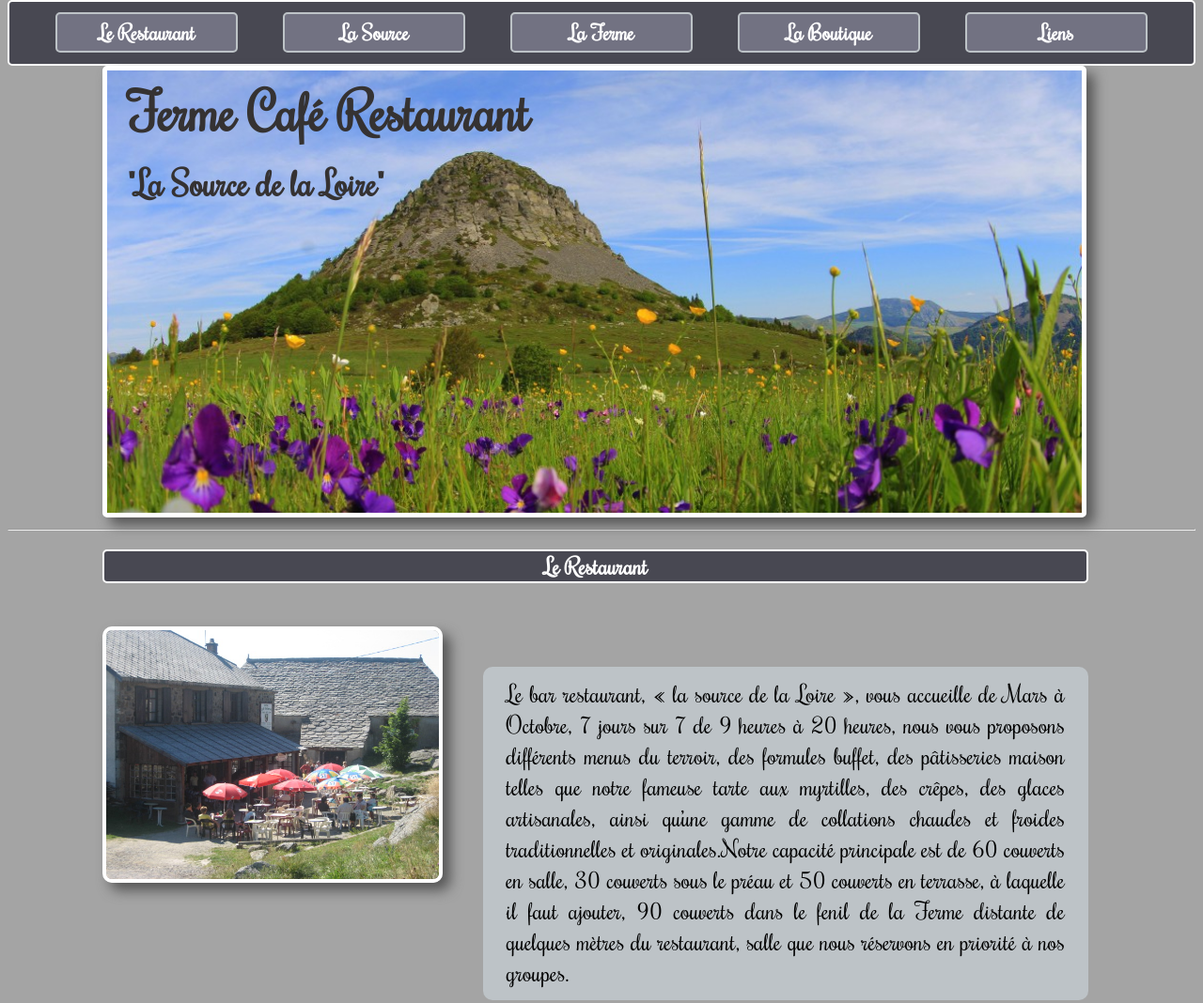
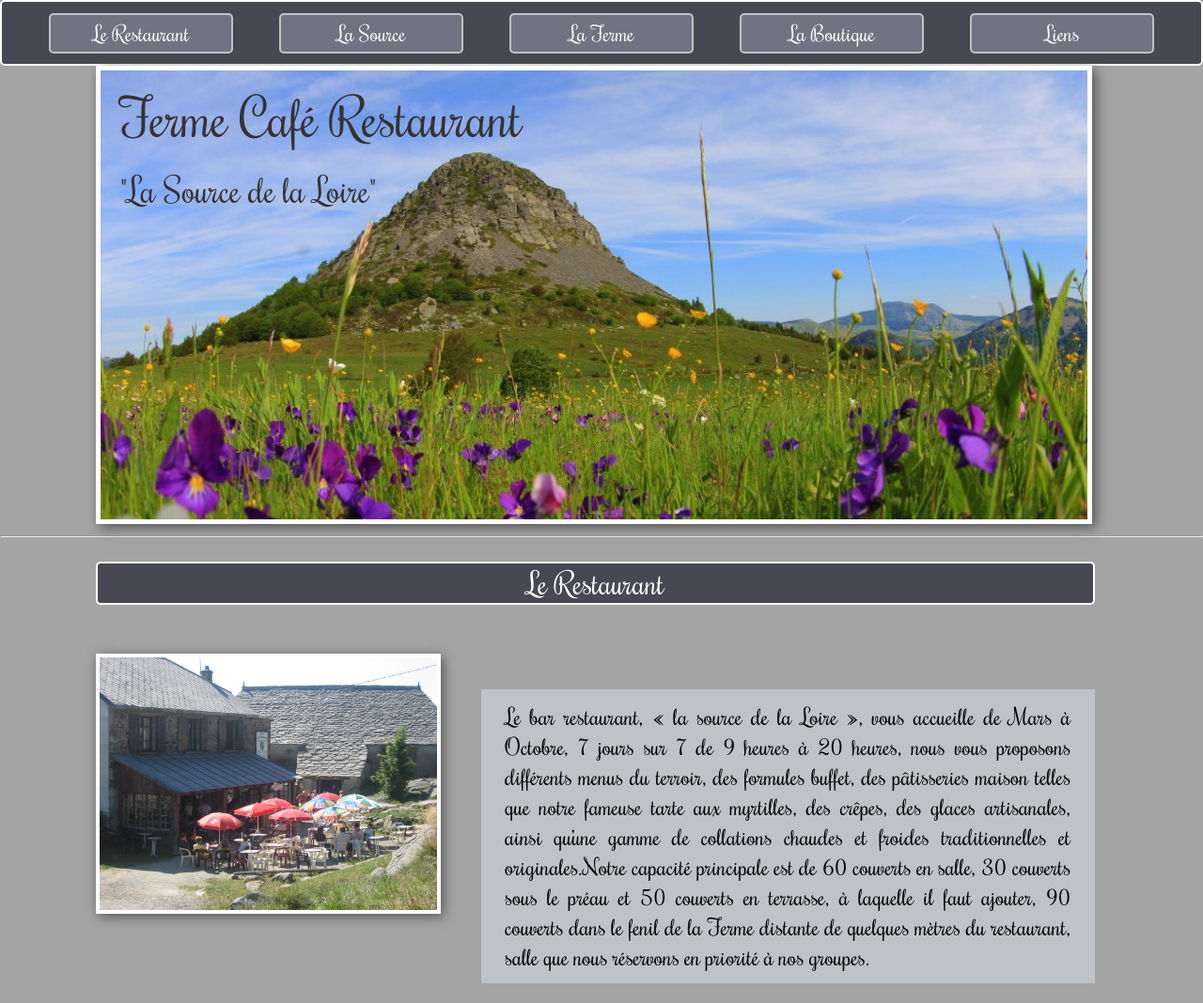
Before and after one commit to mathf07/test_site, a plain HTML site: page index.html in a window 1280 px wide. Shown: the top 1068 px of the page at 94% size. Drawn offline with Linux system fonts and the light colour scheme; a script that the page names is missing.

Commit message:
modification du css

```diff
--- a/css/style.css
+++ b/css/style.css
@@ -1,14 +1,3 @@
-@font-face {
-    font-family: 'burnstown_damregular';
-    src: url('../fonts/burnstown_dam-webfont.eot');
-    src: url('../fonts/burnstown_dam-webfont.eot?#iefix') format('embedded-opentype'),
-         url('../fonts/burnstown_dam-webfont.woff2') format('woff2'),
-         url('../fonts/burnstown_dam-webfont.woff') format('woff'),
-         url('../fonts/burnstown_dam-webfont.ttf') format('truetype'),
-         url('../fonts/burnstown_dam-webfont.svg#burnstown_damregular') format('svg');
-    font-weight: normal;
-    font-style: normal;
-  }
 
 @font-face {
     font-family: 'rochesterregular';
@@ -32,31 +21,11 @@
     font-style: normal;
 
 }
-@font-face {
-    font-family: 'kingthings_exeterregular';
-    src: url('../fonts/Kingthings_Exeter-webfont.eot');
-    src: url('../fonts/Kingthings_Exeter-webfont.eot?#iefix') format('embedded-opentype'),
-         url('../fonts/Kingthings_Exeter-webfont.woff') format('woff'),
-         url('../fonts/Kingthings_Exeter-webfont.ttf') format('truetype'),
-         url('../fonts/Kingthings_Exeter-webfont.svg#kingthings_exeterregular') format('svg');
-    font-weight: normal;
-    font-style: normal;
 
-}
-@font-face {
-    font-family: 'chantelli_antiquaregular';
-    src: url('fonts/Chantelli_Antiqua-webfont.eot');
-    src: url('fonts/Chantelli_Antiqua-webfont.eot?#iefix') format('embedded-opentype'),
-         url('fonts/Chantelli_Antiqua-webfont.woff') format('woff'),
-         url('fonts/Chantelli_Antiqua-webfont.ttf') format('truetype'),
-         url('fonts/Chantelli_Antiqua-webfont.svg#chantelli_antiquaregular') format('svg');
-    font-weight: normal;
-    font-style: normal;
-}
 
 body{
     background-color: #A4A4A4;
-  margin-top: 0;
+    margin: 0 0;
 }
 
 
@@ -70,7 +39,6 @@ nav ul {
     list-style-type: none;
     margin: 0 auto;
     padding: 0.9% 2%;
-    /*overflow: auto; */
     background-color: #484852;
     border-radius: 5px;
     border: white 2px solid;
@@ -95,9 +63,9 @@ nav li:hover {
 
 nav a:link, a:visited {
     font-family: rochesterregular, Verdana, sans-serif;
+    font-weight: normal;
     font-size: 1.40em;
     display: inline-block;
-    font-weight: bold;
     color: white;
     text-align: center;
     padding: 5px;
@@ -133,20 +101,22 @@ nav a:hover, a:active {
     margin-top: 0;
     margin-left: 8%;
     border: white 5px solid;
-  box-shadow: 8px 8px 14px #555;
-  border-radius: 5px;
+    box-shadow: 4px 4px 12px #555;
 }
 
 h1 {
     position: absolute;
-  font-family: rochesterregular, Verdana, sans-serif;
-  font-size:350%;
+    font-family: 'rochesterregular', Verdana, sans-serif;
+    font-weight: normal;
+    font-size:3.5em;
     color: #353232;
     margin-top: -37%;
     margin-left: 10%;
 }
 h2 {
-  font-family: rochesterregular, sans-serif;
+    font-family: 'rochesterregular',Verdana, sans-serif;
+    font-weight: normal;
+    font-size: 2em;
     background-color: #484852;
     border-radius: 5px;
     margin-left: 8%;
@@ -157,33 +127,37 @@ h2 {
 }
 h3 {
     position: absolute;
-  font-family: rochesterregular, Verdana, sans-serif;
-  font-size:230%;
+    font-family: 'rochesterregular', Verdana, sans-serif;
+    font-weight: normal;
+    font-size:2.3em;
     color: #353232;
     margin-top: -30%;
     margin-left: 10%;
 }
 p {
-  font-family: rochesterregular, Verdana, sans-serif;
-  font-size: 25px;
+    font-family: 'rochesterregular', Verdana, sans-serif;
+    font-weight: normal;
+    font-size: 1.5em;
     margin-left: 8%;
     margin-right: 9%;
     text-align: justify;
     background-color: #bdc3c7;
     padding: 1% 2%;
-  border-radius: 10px;
+}
+.resto p {
+    text-align: justify;
+    margin-top: 7%;
+    margin-right: 9%;
+    margin-left: 40%;
+    padding: 1% 2%;
 }
 .img_resto {
     float:left;
     width: 28%;
     height: 28%;
     margin: 2% 2% 2% 8%;
-    border-radius: 10px;
     border: white 4px solid;
-    box-shadow: 8px 8px 14px #555;
-}
-.img_resto:hover {
-  opacity: 1;
+    box-shadow: 3px 3px 12px #555;
 }
 .plats {
     margin-right: 5%;
@@ -195,7 +169,6 @@ p {
     height: 25%;
     margin: 2%;
     margin-top: 5%;
-    border-radius: 5%;
     opacity: 0.8;
     border: white 3px solid;
     transition: all 0.5s;
@@ -206,11 +179,10 @@ p {
 }
 
 .img_source {
-
     width: 35%;
     height: 35%;
     border: white 5px solid;
-    box-shadow: 8px 8px 14px #555;
+    box-shadow: 3px 3px 12px #555;
 }
 .img_source2 {
     width: 39%;
@@ -218,13 +190,13 @@ p {
     margin-left: 8%;
     margin-right: 7%;
     border: white 5px solid;
-    box-shadow: 8px 8px 14px #555;
+    box-shadow: 3px 3px 12px #555;
 }
 .img_ferme {
     width: 34%;
     height: 37%;
     border: white 5px solid;
-    box-shadow: 8px 8px 14px #555;
+    box-shadow: 3px 3px 12px #555;
 }
 .img_ferme2 {
     width: 37%;
@@ -232,7 +204,7 @@ p {
     margin-left: 8%;
     margin-right: 10%;
     border: white 5px solid;
-    box-shadow: 8px 8px 14px #555;
+    box-shadow: 3px 3px 12px #555;
 }
 .img_boutique {
     width: 35%;
@@ -240,32 +212,32 @@ p {
     margin-left: 8%;
     margin-right: 11.5%;
     border: white 5px solid;
-  box-shadow: 8px 8px 14px #555;
+    box-shadow: 3px 3px 12px #555;
 }
 .img_boutique2 {
     width: 35%;
     height: 35%;
     border: white 5px solid;
-  box-shadow: 8px 8px 14px #555;
-}
-.resto p {
-  text-align: justify;
-  margin-top: 7%;
-  margin-right: 9%;
-  margin-left: 40%;
-  padding: 1% 2%;
+    box-shadow: 3px 3px 12px #555;
 }
 .ferme a {
     color:#07376A;
     text-decoration: none;
 }
 .ferme a:hover {
-  color: green;
+    color: #2e8ece;
 }
 footer {
     font-family:kingthings_exeterregular, sans-serif;
     font-size: 1.3em;
-  text-align: right;
+    text-align: center;
     background-color: #484852;
-  border-radius: 5px;
 }
+footer a{
+  margin : 1%;
+  text-decoration: none;
+  color:#ecf0f1;
+}
+footer a:hover{
+    color: #2e8ece;
+}
```
Lines whose indentation alone changed are shown as unchanged.
